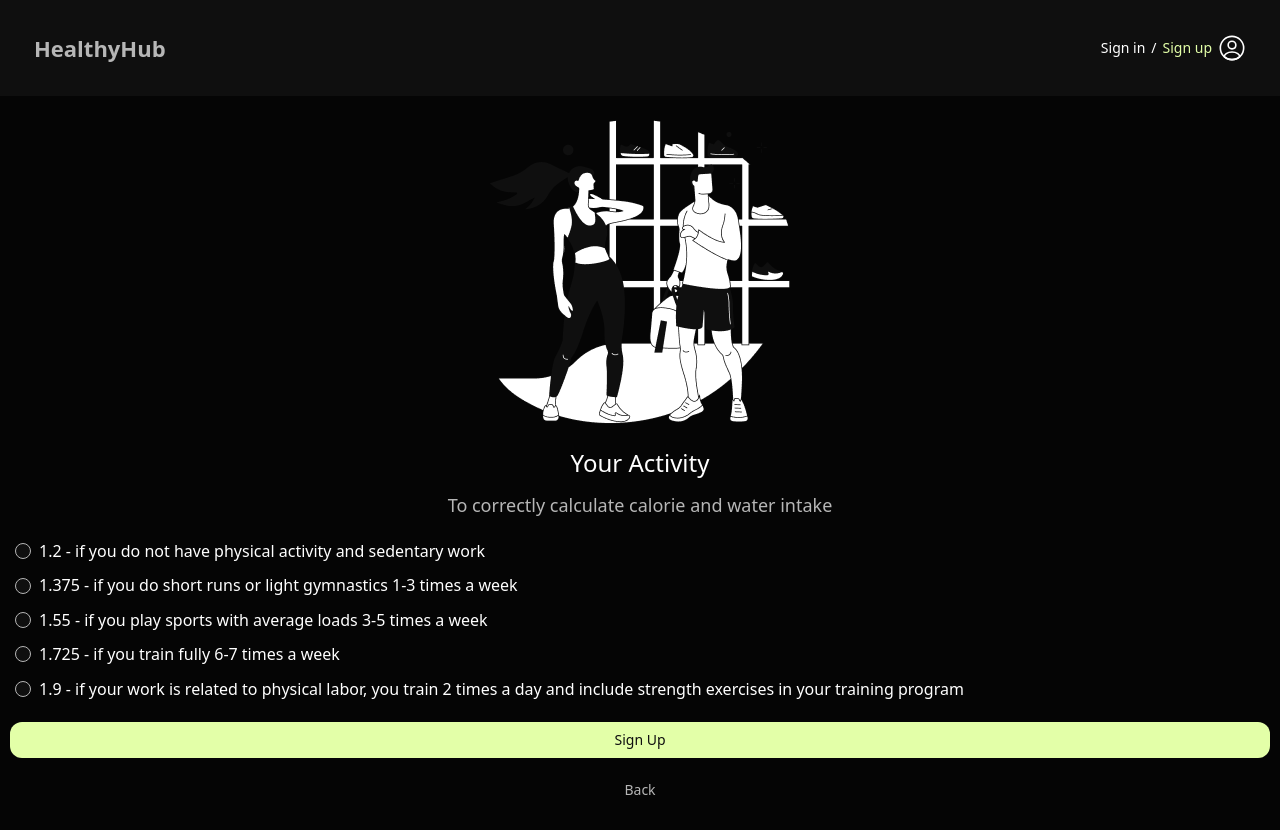
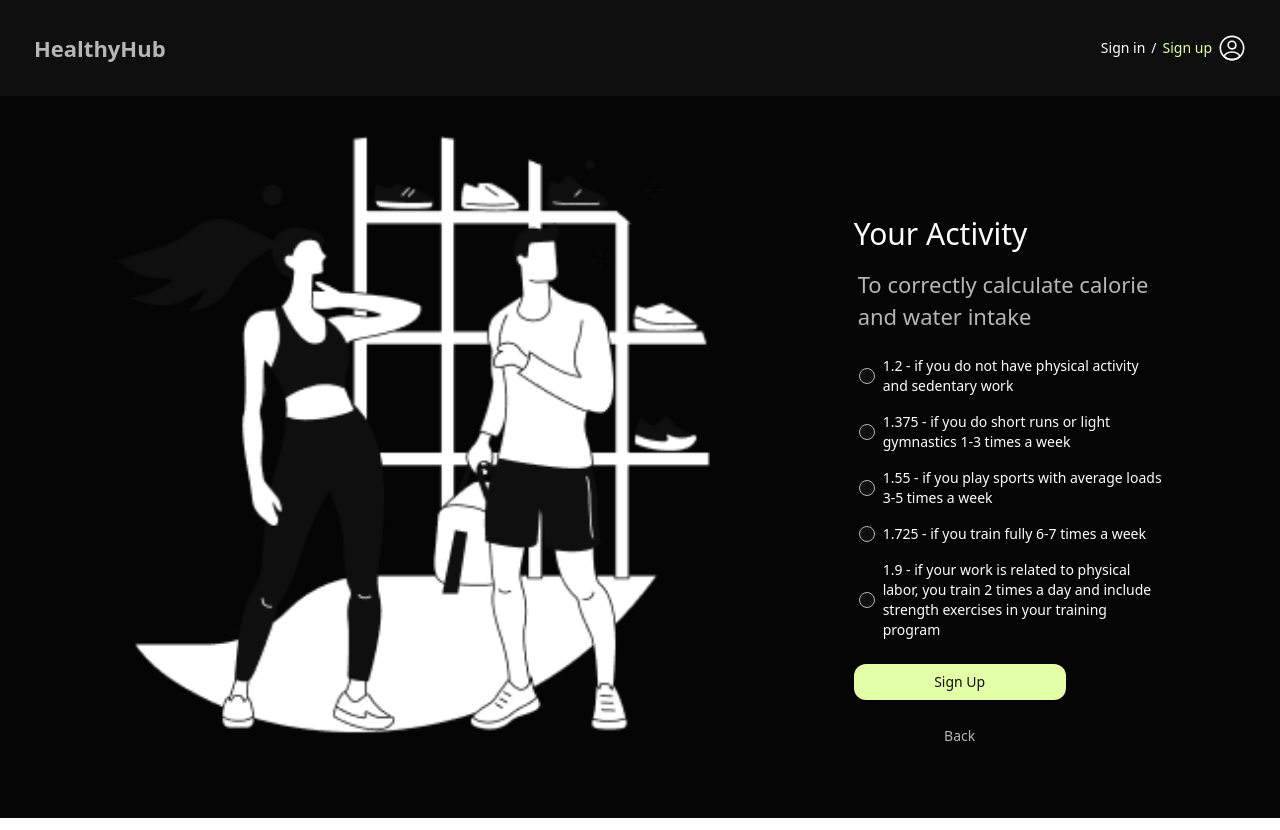
Before and after one commit to AnnaHort/HealthyHub, a React (Vite) app: page /HealthyHub/signup in a window 1280 px wide. Built offline with nearby package versions, Linux system fonts and the light colour scheme.

Commit message:
finished work with card

```diff
--- a/src/components/YourActivity/YourActivity.jsx
+++ b/src/components/YourActivity/YourActivity.jsx
@@ -1,9 +1,11 @@
 import {
+  FormContainerStyled,
   RadioButtonContainerStyled,
   RadioInputStyle,
   RadioLabelStyle,
   YourActivityBackBtnStyled,
   YourActivityContainerStyled,
+  YourActivityFormStyled,
   YourActivityImgStyled,
   YourActivityList,
   YourActivitySignUpBtnStyled,
@@ -16,23 +18,23 @@ const YourActivity = () => {
     <YourActivityContainerStyled>
       <YourActivityImgStyled src="/src/img/illustrationActivity.png" />
 
-      <div>
+      <FormContainerStyled>
         <YourActivityTitleStyled>Your Activity</YourActivityTitleStyled>
         <YourActivityText>
           To correctly calculate calorie and water intake
         </YourActivityText>
-        <form action="#">
+        <YourActivityFormStyled action="#">
           <YourActivityList>
             <RadioButtonContainerStyled>
               <RadioInputStyle type="radio" id="radio1" name="radiogroup" />
-              <RadioLabelStyle style={{ color: '#fff' }} htmlFor="radio1">
+              <RadioLabelStyle htmlFor="radio1">
                 1.2 - if you do not have physical activity and sedentary work
               </RadioLabelStyle>
             </RadioButtonContainerStyled>
 
             <RadioButtonContainerStyled>
               <RadioInputStyle type="radio" id="radio2" name="radiogroup" />
-              <RadioLabelStyle style={{ color: '#fff' }} htmlFor="radio2">
+              <RadioLabelStyle htmlFor="radio2">
                 1.375 - if you do short runs or light gymnastics 1-3 times a
                 week
               </RadioLabelStyle>
@@ -40,21 +42,21 @@ const YourActivity = () => {
 
             <RadioButtonContainerStyled>
               <RadioInputStyle type="radio" id="radio3" name="radiogroup" />
-              <RadioLabelStyle style={{ color: '#fff' }} htmlFor="radio3">
+              <RadioLabelStyle htmlFor="radio3">
                 1.55 - if you play sports with average loads 3-5 times a week
               </RadioLabelStyle>
             </RadioButtonContainerStyled>
 
             <RadioButtonContainerStyled>
               <RadioInputStyle type="radio" id="radio4" name="radiogroup" />
-              <RadioLabelStyle style={{ color: '#fff' }} htmlFor="radio4">
+              <RadioLabelStyle htmlFor="radio4">
                 1.725 - if you train fully 6-7 times a week
               </RadioLabelStyle>
             </RadioButtonContainerStyled>
 
             <RadioButtonContainerStyled>
               <RadioInputStyle type="radio" id="radio5" name="radiogroup" />
-              <RadioLabelStyle style={{ color: '#fff' }} htmlFor="radio5">
+              <RadioLabelStyle htmlFor="radio5">
                 1.9 - if your work is related to physical labor, you train 2
                 times a day and include strength exercises in your training
                 program
@@ -69,8 +71,8 @@ const YourActivity = () => {
           <YourActivityBackBtnStyled type="button">
             Back
           </YourActivityBackBtnStyled>
-        </form>
-      </div>
+        </YourActivityFormStyled>
+      </FormContainerStyled>
     </YourActivityContainerStyled>
   );
 };
--- a/src/components/YourActivity/YourActivity.styled.js
+++ b/src/components/YourActivity/YourActivity.styled.js
@@ -3,13 +3,43 @@ import styled from 'styled-components';
 export const YourActivityContainerStyled = styled.div`
   background-color: var(--color-primary-black);
   padding: 24px 10px;
+  @media (min-width: 768px) {
+    padding-top: 40px;
+  }
+  @media (min-width: 1024px) {
+    display: flex;
+  }
 `;
 
 export const YourActivityImgStyled = styled.img`
   margin-bottom: 24px;
+  margin-right: auto;
+  margin-left: auto;
   @media (min-width: 768px) {
-    margin-right: auto;
-    margin-left: auto;
+    width: 380px;
+    height: 384px;
+    margin-bottom: 60px;
+  }
+  @media (min-width: 1024px) {
+    width: 592px;
+    height: 598px;
+    margin-right: 35px;
+  }
+  @media (min-width: 1440px) {
+    margin-right: 104px;
+  }
+`;
+
+export const FormContainerStyled = styled.div`
+  max-width: 458px;
+  margin-right: auto;
+  margin-left: auto;
+  @media (min-width: 1024px) {
+    max-width: 308px;
+    display: flex;
+    flex-direction: column;
+    align-items: flex-start;
+    padding-top: 80px;
   }
 `;
 
@@ -21,6 +51,9 @@ export const YourActivityTitleStyled = styled.h2`
   margin-bottom: 16px;
   @media (min-width: 768px) {
     text-align: center;
+    font-size: 30px;
+    font-weight: 500;
+    line-height: 1.2;
   }
 `;
 
@@ -31,7 +64,25 @@ export const YourActivityText = styled.p`
   line-height: 1.33;
   margin-bottom: 24px;
   @media (min-width: 768px) {
+    margin-right: auto;
+    margin-left: auto;
     text-align: center;
+    max-width: 300px;
+    font-size: 22px;
+    font-weight: 400;
+    line-height: 1.46;
+  }
+  @media (min-width: 1024px) {
+    text-align: start;
+  }
+`;
+
+export const YourActivityFormStyled = styled.form`
+  display: flex;
+  flex-direction: column;
+  align-items: center;
+  @media (min-width: 1024px) {
+    align-items: flex-start;
   }
 `;
 
@@ -62,6 +113,11 @@ export const RadioLabelStyle = styled.label`
   position: relative;
   padding-left: 16px;
   cursor: pointer;
+  color: var(--color-primary-white);
+  font-size: 14px;
+  font-weight: 400;
+  line-height: 1.43;
+
   &::before {
     content: '';
     position: absolute;
@@ -112,6 +168,13 @@ export const YourActivitySignUpBtnStyled = styled.button`
   width: 100%;
   padding: 8px 10px;
   margin-bottom: 16px;
+  @media (min-width: 768px) {
+    max-width: 360px;
+    margin-bottom: 20px;
+  }
+  @media (min-width: 1024px) {
+    max-width: 212px;
+  }
 `;
 
 export const YourActivityBackBtnStyled = styled.button`
@@ -123,4 +186,7 @@ export const YourActivityBackBtnStyled = styled.button`
   width: 100%;
   padding: 8px 10px;
   background-color: transparent;
+  @media (min-width: 1024px) {
+    max-width: 212px;
+  }
 `;
```
